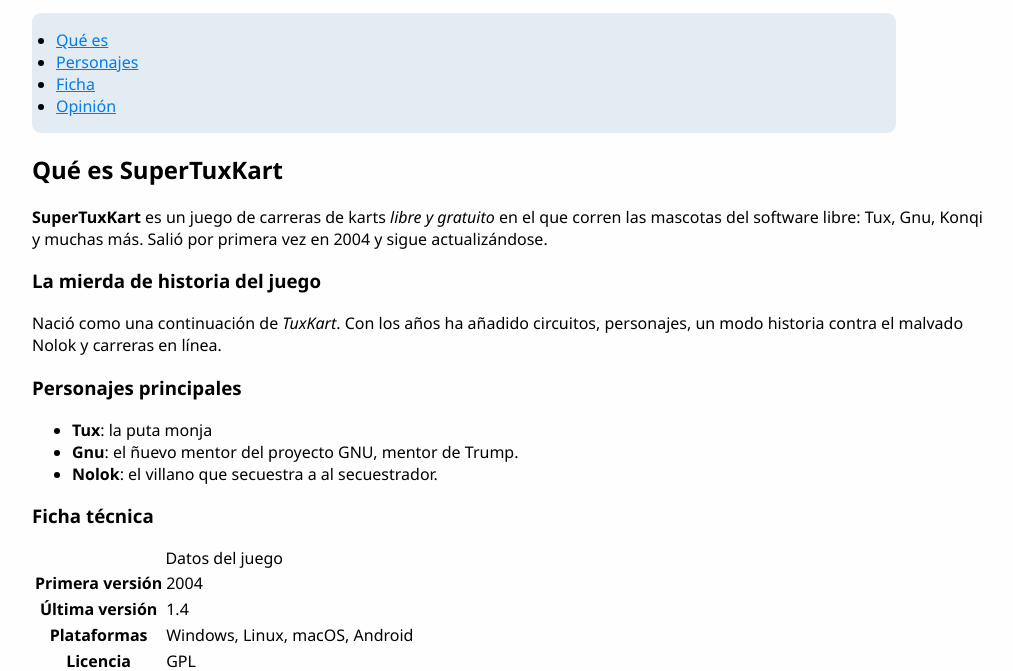
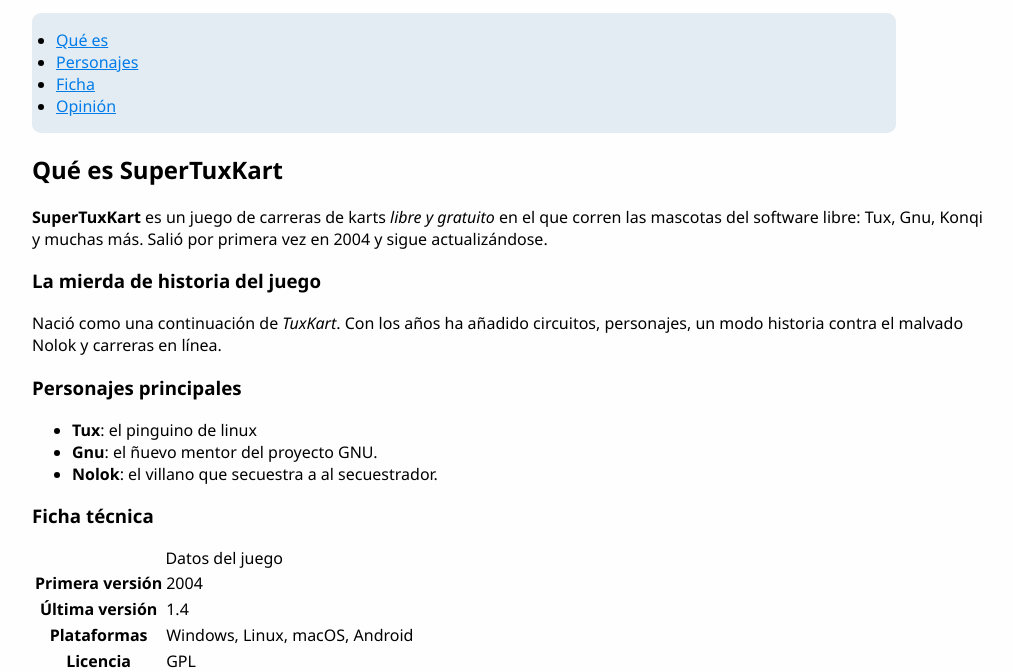
Before and after one commit to IvanFrutos/mi-primera-web, a plain HTML site: page ut2/parte1/index.html in a window 1280 px wide. Shown: the part 129-800 px from the top of the page, without its empty margins (128-1141 px from the left). Drawn offline with Linux system fonts and the light colour scheme.

Commit message:
index.html

```diff
--- a/ut2/parte1/index.html
+++ b/ut2/parte1/index.html
@@ -34,8 +34,8 @@
 
     <h3 id="personajes">Personajes principales</h3>
     <ul>
-      <li><strong>Tux</strong>: la puta monja</li>
-      <li><strong>Gnu</strong>: el ñuevo mentor del proyecto GNU, mentor de Trump.</li>
+      <li><strong>Tux</strong>: el pinguino de linux</li>
+      <li><strong>Gnu</strong>: el ñuevo mentor del proyecto GNU.</li>
       <li><strong>Nolok</strong>: el villano que secuestra a al secuestrador.</li>
     </ul>
 
```
